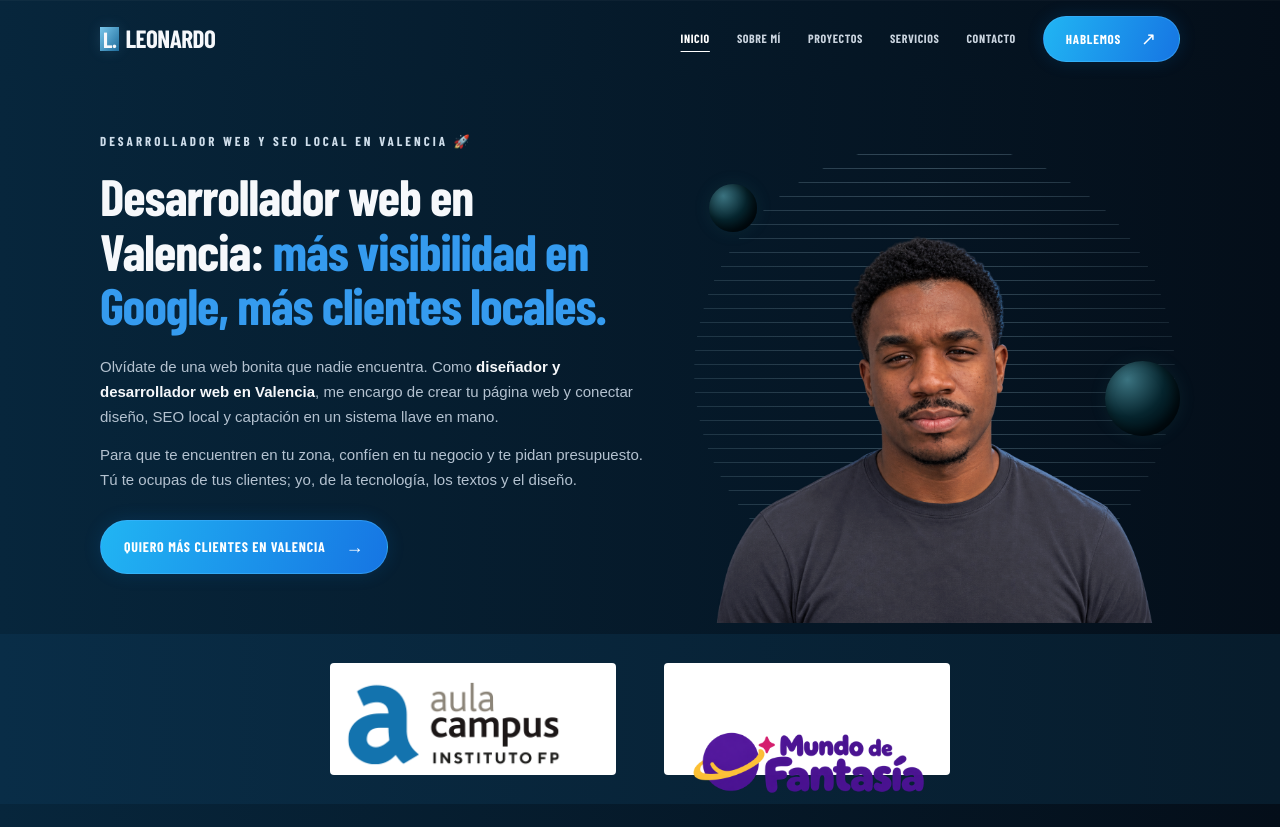
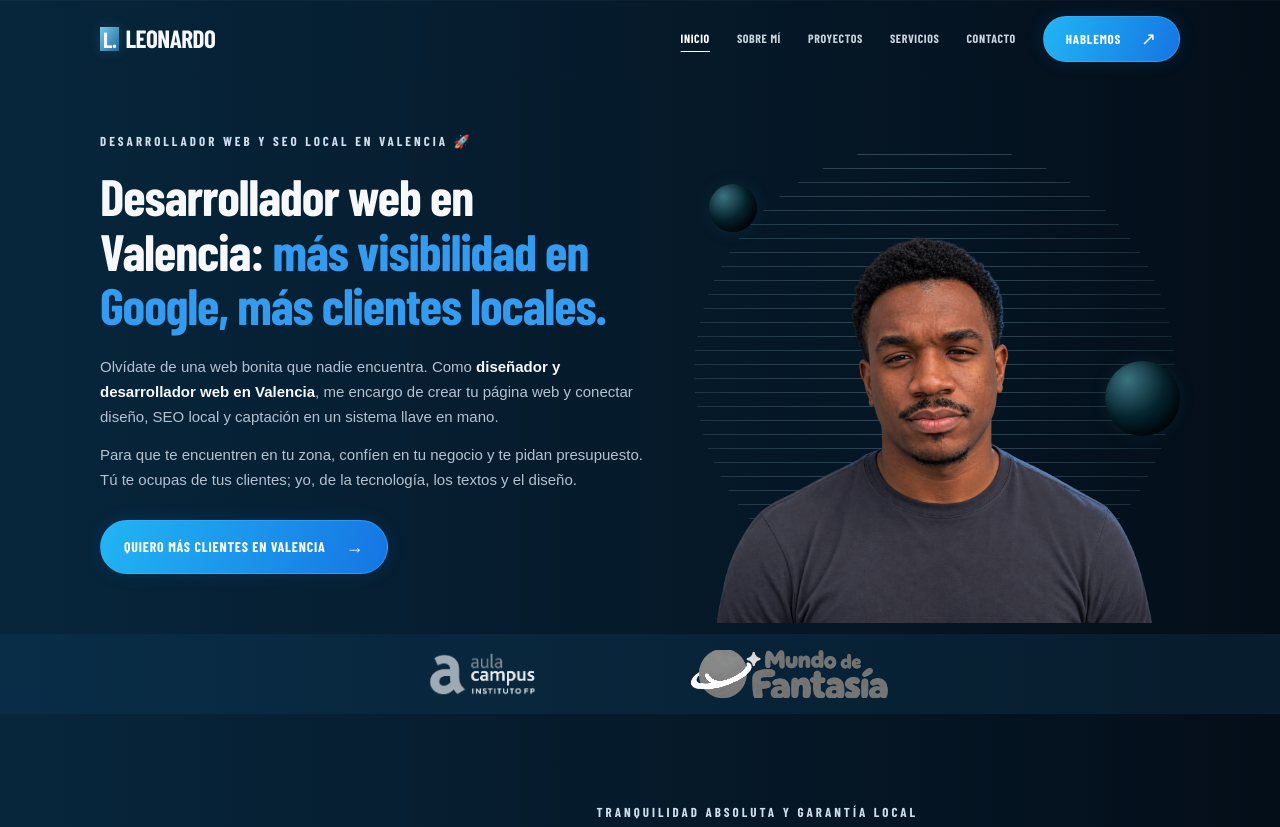
Before and after one commit to leobap98/leo-portfolio, a plain HTML site: page index.html in a window 1280 px wide. Shown: the top 827 px of the page. Drawn offline with Linux system fonts and the light colour scheme.

Commit message:
Ajustar banner de colaboradores

```diff
--- a/index.html
+++ b/index.html
@@ -13,7 +13,7 @@
     <meta property="og:description" content="Tu web, tu visibilidad en Google y tu captación de clientes locales, conectadas. Diseño y desarrollo web para negocios de Valencia.">
     <link rel="icon" href="assets/images/favicon.svg" type="image/svg+xml">
     <link rel="preload" href="assets/fonts/barlow-condensed-bold.ttf" as="font" type="font/ttf" crossorigin>
-    <link rel="stylesheet" href="styles.css">
+    <link rel="stylesheet" href="styles.css?v=20261119-logos2">
     <script src="script.js" defer>
     </script>
     <script type="application/ld+json">
--- a/styles.css
+++ b/styles.css
@@ -376,36 +376,52 @@ nav>a[aria-current]:not(.button) {
   background: linear-gradient(90deg,#092d47,#071c2c);
 }
 
-/* Solo dos colaboradores, con el mismo espacio visual y sin deformar sus marcas.
-   Se conserva el PNG original; el fondo claro permite leer los colores originales. */
+/* Franja compacta: dos marcas centradas, sin tarjetas ni fondos blancos.
+   Los filtros son solo de presentación; se conservan los archivos originales. */
 .brand-list {
   display: grid;
   grid-template-columns: repeat(2, minmax(0, 1fr));
-  gap: clamp(16px, 4vw, 48px);
-  max-width: 620px;
-  padding-block: 26px;
+  align-items: center;
+  justify-items: center;
+  gap: clamp(24px, 6vw, 72px);
+  max-width: 520px;
+  padding-block: 16px;
 }
 
 .collaboration-logo {
+  position: relative;
   display: grid;
   place-items: center;
+  width: 100%;
   min-width: 0;
-  height: clamp(76px, 13vw, 112px);
-  padding: 12px;
-  background: #fff;
-  border-radius: 4px;
+  height: clamp(36px, 5vw, 48px);
+  overflow: hidden;
 }
 
 .collaboration-logo img {
+  position: absolute;
+  inset: 0;
   width: 100%;
   height: 100%;
   object-fit: contain;
+  object-position: center;
 }
 
-/* Este PNG tiene mucho margen superior/inferior; cover ajusta el encuadre
-   dentro del contenedor sin alterar el archivo ni las proporciones del logo. */
+/* Aula Campus incluye blanco en el propio PNG: invertirlo y usar screen
+   elimina visualmente ese fondo sobre azul, conservando el contorno de la marca. */
+.collaboration-logo:first-child {
+  mix-blend-mode: screen;
+}
+
+.collaboration-logo:first-child img {
+  filter: grayscale(1) invert(1);
+}
+
+/* El segundo PNG es transparente y tiene amplios márgenes verticales.
+   cover los recorta dentro de la franja; el logo queda centrado sin deformación. */
 .collaboration-logo:last-child img {
   object-fit: cover;
+  filter: grayscale(1) brightness(3);
 }
 
 /* 07 · SOBRE MÍ. */
@@ -1005,9 +1021,6 @@ footer {
   .hero .eyebrow {
     margin-bottom: 17px;
   }
-  .brand-list {
-    padding-block: 29px;
-  }
   .about-grid {
     grid-template-columns: minmax(0, .85fr) minmax(0, 1.15fr);
     gap: 60px;
```
Also changed, not shown: 1 other file.
